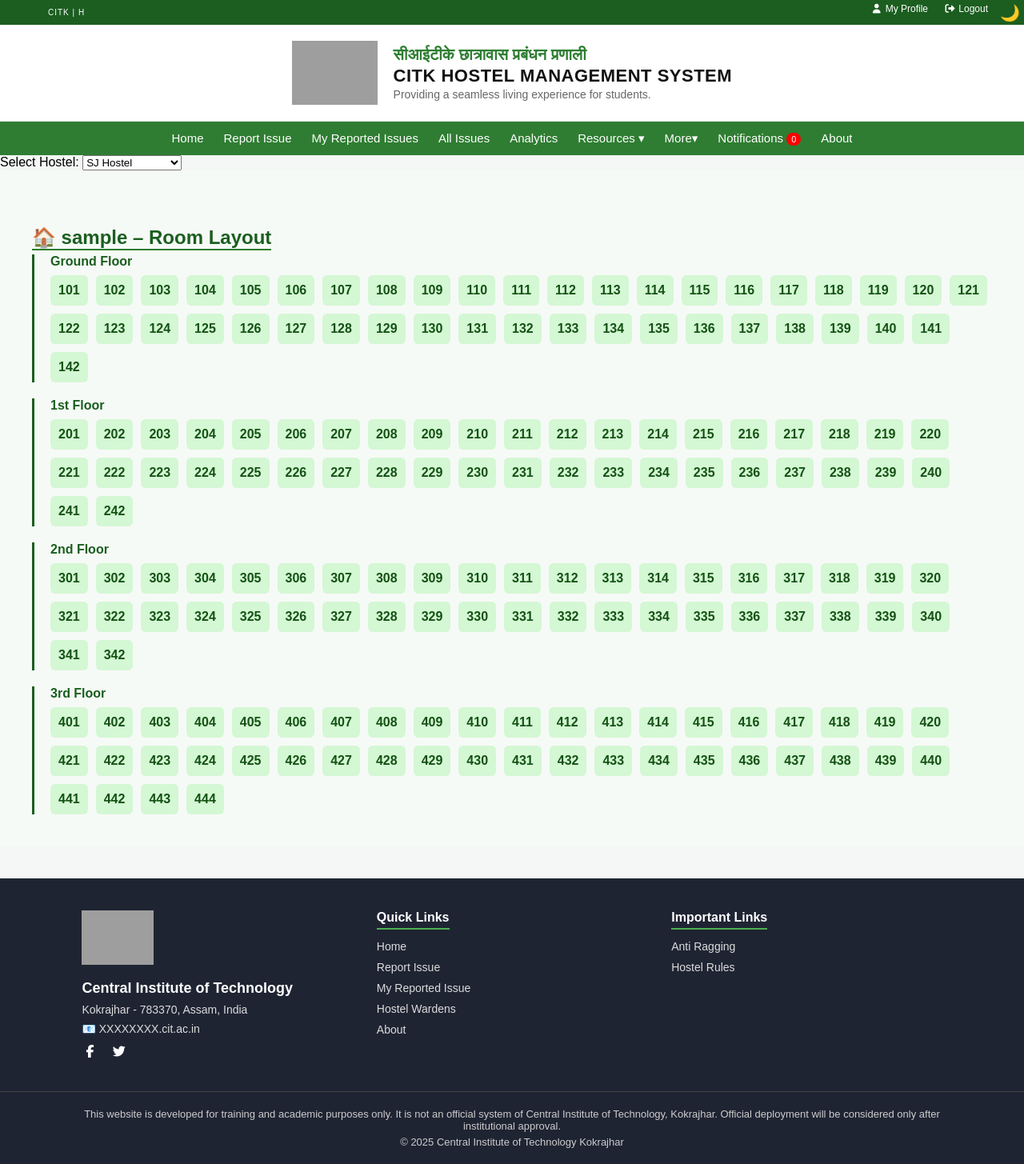
After one commit to itzsubham2006/CITK_HOSTEL_ISSUE_MANAGEMENT_SYSTEM, a Flask app: page /hostel_rooms in a window 1280 px wide. The commit adds this page. Shown: the whole page at 80% size. Run offline with Flask 3, Linux system fonts and the light colour scheme; the visitor is signed in with stand-in values (Sample User, id 1); data comes from the database, SQL or seed files in the repository; both versions use the stored data as it was after the commit; some libraries are stand-ins or nearby versions; grey boxes are pictures that could not be loaded.

Commit message:
warden can see hostel_rooms

```diff
--- a/app/routes/students_routes.py
+++ b/app/routes/students_routes.py
@@ -3,6 +3,7 @@ from flask import Blueprint, jsonify, render_template, flash, redirect, url_for,
 from flask_login import login_required, current_user
 from sqlalchemy import func
 from ..extensions import db
+from ..models.user import User
 from ..models.complaints import Complaint, ComplaintUpvote, HostelDiary
 from ..forms import ComplaintForm
 import os
@@ -388,3 +389,43 @@ def upload_profile_pic():
 @students_bp.route('/cube')
 def cube():
     return render_template("cube/index.html")
+
+
+
+@students_bp.route('/organizational_structure')
+def organizational_structure():
+    return render_template("publics/organizational_structure.html")
+
+
+# ---------------- HOSTEL ROOMS MAP ----------------
+# routes.py
+@students_bp.route("/hostel_rooms")
+@login_required
+def hostel_rooms():
+
+    if current_user.role == "student":
+        hostel = current_user.hostel
+    else:
+        hostel = request.args.get("hostel", current_user.hostel)
+
+    users = User.query.filter_by(hostel=hostel).all()
+
+    ROOM_CAPACITY = 2
+
+    room_map = {}
+    for u in users:
+        room_map.setdefault(str(u.room_no), []).append({
+            "name": u.username,
+            "email": u.email,
+            "id": u.id
+        })
+
+    is_staff = current_user.role in ["admin", "warden"]
+
+    return render_template(
+        "admin/hostel_rooms.html",
+        hostel=hostel,
+        room_map=room_map,
+        is_staff=is_staff,
+        capacity=ROOM_CAPACITY
+    )
--- a/app/static/css/style.css
+++ b/app/static/css/style.css
@@ -350,7 +350,7 @@ input::placeholder {
 .welcome-section {
     background: white;
     padding: 40px;
-    margin-top: 30px;
+    margin-top: 50px;
     width: 100%;
     border-radius: 8px;
     box-shadow: 0 4px 6px rgba(0,0,0,0.05);
@@ -843,7 +843,7 @@ input::placeholder {
     flex-wrap: wrap;
     padding: 40px 8%;
     gap: 30px;
-    margin-top: 130px;
+    margin-top: 40px;
 }
 
 
@@ -2346,3 +2346,302 @@ body.dark .facility-card {
     background: rgba(255,255,255,0.15);
     pointer-events: none;
 }
+
+
+
+
+
+/* ----------------------------------------organizational_structure---------------------------------- */
+.structure{
+    height: 30%;
+    width: 100vw;
+    margin: 50px auto 0px auto;
+}
+
+.structure h1{
+    text-align: center;
+    margin: 10px;
+    font-size: 38px;
+    font-weight: 100;
+    color: #2e7d32;
+}
+
+.structure h1::after {
+    content: "";
+    display: block;
+    width: 20%;
+    height: 3px;
+    background-color: #ff4d4d;
+    margin: 12px auto 0;
+    border-radius: 2px;
+
+}
+.structure_img{
+    display: flex;
+    justify-content: center;
+    align-items: center;
+    padding: 5%;
+}
+
+.structure_img img{
+    width: 100vw;
+
+}
+
+@media(max-width: 768px){
+
+.structure h1{
+    font-size: 18px;
+
+};
+.structure{
+    height: 20vh;
+    width: 100vw;
+}
+}
+
+
+
+
+
+
+/* -----------------------------hostel_rooms----------------------- */
+
+.hostel-map-section {
+  padding: 40px;
+  background: #f6faf6;
+}
+
+.section-title {
+  text-align: center;
+  color: #1b5e20;
+  margin-bottom: 30px;
+}
+
+.hostel-map {
+  display: flex;
+  align-items: flex-start;
+  gap: 40px;
+}
+
+.hostel-node {
+  background: #1b5e20;
+  color: white;
+  padding: 14px 22px;
+  border-radius: 8px;
+  font-weight: bold;
+  height: fit-content;
+}
+
+/* Floors */
+.floors-container {
+  display: flex;
+  flex-direction: column;
+  gap: 20px;
+}
+
+.floor {
+  border-left: 3px solid #1b5e20;
+  padding-left: 20px;
+}
+
+.floor-title {
+  font-weight: bold;
+  color: #1b5e20;
+  margin-bottom: 8px;
+}
+
+.rooms {
+  display: flex;
+  flex-wrap: wrap;
+  gap: 10px;
+}
+
+/* Rooms */
+.room {
+  padding: 10px;
+  border-radius: 6px;
+  cursor: pointer;
+  text-align: center;
+  font-weight: 600;
+}
+
+.room.empty {
+  background: #d4f7d4;
+  color: #145214;
+}
+
+.room-modal {
+  display: none;
+  position: fixed;
+  inset: 0;
+  background: rgba(0,0,0,.5);
+}
+
+.modal-content {
+  background: #fff;
+  margin: 10% auto;
+  padding: 20px;
+  width: 400px;
+  border-radius: 10px;
+}
+
+
+.add-btn {
+  margin-top: 10px;
+}
+.room.empty {
+  background: #d4f7d4;
+  color: #145214;
+}
+
+.room.occupied {
+  background: #fff3cd;
+  color: #856404;
+}
+
+.room.full {
+  background: #f7d4d4;
+  color: #7a1111;
+}
+
+
+
+
+
+/* ------------------- */
+
+.form-section {
+  max-width: 420px;
+  margin: 40px auto;
+  padding: 30px;
+  background: #f7faf7;
+  border-radius: 10px;
+}
+
+.form-section h2 {
+  text-align: center;
+  color: #1b5e20;
+}
+
+.info-box {
+  background: #e8f5e9;
+  padding: 10px;
+  margin-bottom: 15px;
+  border-radius: 6px;
+}
+
+.student-form label {
+  display: block;
+  margin-top: 10px;
+}
+
+.student-form input {
+  width: 100%;
+  padding: 8px;
+  margin-top: 4px;
+}
+
+.student-form button {
+  width: 100%;
+  margin-top: 20px;
+  padding: 10px;
+  background: #1b5e20;
+  color: white;
+  border: none;
+  border-radius: 6px;
+  cursor: pointer;
+}
+
+
+
+
+/* ----------------------------- */
+
+.hostel-selector-section {
+  padding: 40px;
+  background: #f6faf6;
+  text-align: center;
+}
+
+.section-title {
+  color: #1b5e20;
+  margin-bottom: 5px;
+}
+
+.section-subtitle {
+  color: #4e7c50;
+  margin-bottom: 30px;
+}
+
+.hostel-grid {
+  display: grid;
+  grid-template-columns: repeat(auto-fit, minmax(220px, 1fr));
+  gap: 25px;
+  max-width: 900px;
+  margin: auto;
+}
+
+.hostel-card {
+  background: white;
+  border: 2px solid #c8e6c9;
+  padding: 30px 20px;
+  border-radius: 12px;
+  text-decoration: none;
+  color: #1b5e20;
+  transition: all 0.25s ease;
+  position: relative;
+}
+
+.hostel-card:hover {
+  transform: translateY(-6px);
+  box-shadow: 0 10px 25px rgba(0,0,0,0.1);
+  border-color: #1b5e20;
+}
+
+.hostel-card h3 {
+  margin-bottom: 12px;
+}
+
+/* Badges */
+.badge {
+  display: inline-block;
+  padding: 5px 12px;
+  border-radius: 20px;
+  font-size: 12px;
+  font-weight: bold;
+}
+
+.badge.boys {
+  background: #e3f2fd;
+  color: #0d47a1;
+}
+
+.badge.girls {
+  background: #fce4ec;
+  color: #880e4f;
+}
+
+/* Access denied */
+.access-denied {
+  text-align: center;
+  padding: 60px;
+  color: #b71c1c;
+}
+
+
+
+.hostel-switcher {
+  margin: 15px 0;
+}
+
+.hostel-switcher select {
+  padding: 6px 10px;
+  border-radius: 6px;
+  border: 1px solid #2e7d32;
+}
+
+#closeModal{
+  font-size: 28px;
+  cursor: pointer;
+}
--- /dev/null
+++ b/app/static/js/analytics.js
@@ -0,0 +1,98 @@
+document.addEventListener("DOMContentLoaded", () => {
+
+  /* COUNT-UP ANIMATION */
+  document.querySelectorAll(".count").forEach(el => {
+    const target = +el.dataset.value;
+    let current = 0;
+    const step = Math.max(1, target / 40);
+
+    const timer = setInterval(() => {
+      current += step;
+      if (current >= target) {
+        el.textContent = target;
+        clearInterval(timer);
+      } else {
+        el.textContent = Math.floor(current);
+      }
+    }, 25);
+  });
+
+  /* STATUS DONUT */
+  const sc = document.getElementById("statusChart");
+  new Chart(sc, {
+    type: "doughnut",
+    data: {
+      labels: ["Pending", "In Progress", "Resolved"],
+      datasets: [{
+        data: [
+          sc.dataset.pending,
+          sc.dataset.inprogress,
+          sc.dataset.resolved
+        ],
+        backgroundColor: ["#fb923c", "#38bdf8", "#22c55e"],
+        cutout: "72%",
+        borderWidth: 0
+      }]
+    },
+    options: {
+      plugins: {
+        legend: {
+          position: "top",
+          labels: { color: "#e5e7eb", boxWidth: 10 }
+        }
+      }
+    }
+  });
+
+  /* CATEGORY BAR */
+  const cc = document.getElementById("categoryChart");
+  new Chart(cc, {
+    type: "bar",
+    data: {
+      labels: JSON.parse(cc.dataset.categories),
+      datasets: [{
+        data: JSON.parse(cc.dataset.counts),
+        backgroundColor: "#38bdf8",
+        borderRadius: 6
+      }]
+    },
+    options: {
+      scales: {
+        x: { ticks: { color: "#9ca3af" }, grid: { display: false }},
+        y: { ticks: { color: "#9ca3af" }, grid: { color: "rgba(255,255,255,.05)" }}
+      },
+      plugins: { legend: { display: false } }
+    }
+  });
+
+  /* WEEKLY LINE (PREMIUM) */
+  const wc = document.getElementById("weeklyChart");
+  const ctx = wc.getContext("2d");
+
+  const gradient = ctx.createLinearGradient(0, 0, 0, 260);
+  gradient.addColorStop(0, "rgba(56,189,248,.35)");
+  gradient.addColorStop(1, "rgba(56,189,248,0)");
+
+  new Chart(wc, {
+    type: "line",
+    data: {
+      labels: JSON.parse(wc.dataset.labels),
+      datasets: [{
+        data: JSON.parse(wc.dataset.values),
+        borderColor: "#38bdf8",
+        backgroundColor: gradient,
+        fill: true,
+        tension: .4,
+        pointRadius: 3
+      }]
+    },
+    options: {
+      scales: {
+        x: { ticks: { color: "#9ca3af" }, grid: { display: false }},
+        y: { ticks: { color: "#9ca3af" }, grid: { color: "rgba(255,255,255,.05)" }}
+      },
+      plugins: { legend: { display: false } }
+    }
+  });
+
+});
--- /dev/null
+++ b/app/static/js/hostel_rooms.js
@@ -0,0 +1,45 @@
+document.addEventListener("DOMContentLoaded", () => {
+
+  const dataEl = document.getElementById("hostelData");
+  const roomMap = JSON.parse(dataEl.dataset.roomMap);
+  const isStaff = dataEl.dataset.isStaff === "true";
+  const capacity = parseInt(dataEl.dataset.capacity);
+
+  const modal = document.getElementById("roomModal");
+  const modalTitle = document.getElementById("modalRoomTitle");
+  const modalContent = document.getElementById("modalContent");
+  const addBtn = document.getElementById("addStudentBtn");
+
+  document.querySelectorAll(".room").forEach(room => {
+    room.onclick = () => openRoom(room.dataset.room);
+  });
+
+  document.getElementById("closeModal").onclick = () => {
+    modal.style.display = "none";
+  };
+
+  function openRoom(roomNo) {
+    modalTitle.innerText = `Room ${roomNo}`;
+    const students = roomMap[roomNo] || [];
+
+    if (students.length) {
+      modalContent.innerHTML =
+        "<ul>" +
+        students.map(s => `<li>${s.name} (${s.email})</li>`).join("") +
+        "</ul>";
+    } else {
+      modalContent.innerHTML = "<p>Room is empty</p>";
+    }
+
+    if (isStaff && students.length < capacity) {
+      addBtn.style.display = "block";
+      addBtn.onclick = () => {
+        window.location.href = `/admin/add_student?room=${roomNo}`;
+      };
+    } else {
+      addBtn.style.display = "none";
+    }
+
+    modal.style.display = "block";
+  }
+});
--- /dev/null
+++ b/app/templates/admin/hostel_rooms.html
@@ -0,0 +1,69 @@
+{% extends "base.html" %}
+{% block content %}
+
+<form method="get" class="hostel-switch">
+  <label>Select Hostel:</label>
+  <select name="hostel" onchange="this.form.submit()">
+    {% for h in ["SJ","JD","BJ","SNM","Bakhungri","Gambari"] %}
+      <option value="{{ h }}" {{ "selected" if hostel == h }}>
+        {{ h }} Hostel
+      </option>
+    {% endfor %}
+  </select>
+</form>
+
+<div id="hostelData"
+     data-room-map='{{ room_map | tojson }}'
+     data-is-staff="{{ is_staff | lower }}"
+     data-capacity="{{ capacity }}">
+</div>
+
+<section class="hostel-map-section">
+  <h2 class="section-title">🏠 {{ hostel }} – Room Layout</h2>
+
+  <div class="floors-container">
+    {% for floor, start, end in [
+      ("Ground Floor", 101, 142),
+      ("1st Floor", 201, 242),
+      ("2nd Floor", 301, 342),
+      ("3rd Floor", 401, 444)
+    ] %}
+    <div class="floor">
+      <div class="floor-title">{{ floor }}</div>
+
+      <div class="rooms">
+        {% for room in range(start, end + 1) %}
+          {% set r = room|string %}
+          {% set count = room_map[r]|length if r in room_map else 0 %}
+
+          <div class="room
+              {% if count == 0 %}empty
+              {% elif count < capacity %}occupied
+              {% else %}full
+              {% endif %}"
+               data-room="{{ room }}">
+            {{ room }}
+          </div>
+
+        {% endfor %}
+      </div>
+    </div>
+    {% endfor %}
+  </div>
+</section>
+
+
+<!-- ROOM MODAL -->
+<div class="room-modal" id="roomModal">
+  <div class="modal-content">
+    <span class="close-btn" id="closeModal">×</span>
+    <h3 id="modalRoomTitle"></h3>
+    <div id="modalContent"></div>
+    <button id="addStudentBtn" class="add-btn"></button>
+  </div>
+</div>
+
+
+
+<script src="{{ url_for('static', filename='js/hostel_rooms.js') }}"></script>
+{% endblock %}
--- a/app/templates/auth/home.html
+++ b/app/templates/auth/home.html
@@ -61,7 +61,7 @@
 
                 <div class="about-text">
                     <p>
-                    The <strong>CITK Hostel Issue Management System</strong> is a centralized web-based
+                    The <strong>CITK Hostel Management System</strong> is a centralized web-based
                     platform developed to efficiently manage and resolve hostel-related issues at the
                     <strong>Central Institute of Technology, Kokrajhar (CITK)</strong>.
                     The system aims to improve communication between hostel residents and hostel
@@ -95,7 +95,7 @@
                 </p>
 
                 <p>
-                    The CITK Hostel Issue Management System reflects the institute’s commitment to
+                    The CITK Hostel Management System reflects the institute’s commitment to
                     digital transformation, efficient governance, and student welfare. It contributes
                     to creating a safer, cleaner, and more comfortable living environment for hostel
                     residents.
--- a/app/templates/base.html
+++ b/app/templates/base.html
@@ -77,8 +77,8 @@ document.addEventListener("DOMContentLoaded", function () {
                 <div class="logo-area">
                     <img src="{{ url_for('static', filename ='images/citk_logo.png')}}" alt="CITK Logo" class="main-logo">
                     <div class="title-text">
-                        <h1>केन्द्रीय प्रौद्योगिकी संस्थान कोकराझार</h1>
-                        <h2>CITK HOSTEL ISSUE MANAGEMENT SYSTEM</h2>
+                        <h1>सीआईटीके छात्रावास प्रबंधन प्रणाली</h1>
+                        <h2>CITK HOSTEL MANAGEMENT SYSTEM</h2>
                         <p>Providing a seamless living experience for students.</p>
                     </div>
                 </div>
@@ -113,7 +113,7 @@ document.addEventListener("DOMContentLoaded", function () {
                     <h4>Hostel Resources</h4>
                     <ul>
                         <li><a href="#">Hostel Rules</a></li>
-                        <li><a href="{{ url_for('students.schedules')}}">Imp Schedules</a></li>
+                        <li><a href="{{ url_for('students.schedules')}}">Schedules</a></li>
                         <li><a href="#">Hostel Bodies</a></li>
                         <li><a href="{{ url_for('admin.hostel_wardens') }}">Hostel Wardens</a></li>
 
@@ -146,7 +146,9 @@ document.addEventListener("DOMContentLoaded", function () {
                     <ul>
 
                         <li><a href="#">Forms</a></li>
-                        <li><a href="#">Something </a></li>
+                         {% if current_user.role == 'admin' %}
+                        <li><a href="{{url_for('students.hostel_rooms')}}">Hostel Rooms </a></li>
+                        {% endif %}
                         <li><a href="{{url_for('diary.hostel_diaries')}}">Hostel Diaries</a></li>
 
 
@@ -157,7 +159,7 @@ document.addEventListener("DOMContentLoaded", function () {
                     <h4>Others</h4>
                     <div class="sp-mega-grid">
                         <a href="{{url_for('students.cube')}}">Fun games</a>
-                        <a href="#">Anti Ragging</a>
+                        <a href="{{url_for('students.organizational_structure')}}">Organizational Structure</a>
                         <a href="{{url_for('students.hostel_facility')}}">Hostel Facility</a>
                         <a href="#">Help</a>
 
--- a/app/templates/publics/about.html
+++ b/app/templates/publics/about.html
@@ -46,9 +46,6 @@
 
 
 
-    <main class="container2">
-            <section class="welcome-section"><h2>Our Hostels</h2></section>
-        </main>
 
 
         <div id="foto_2">
```
Also changed, not shown: app/templates/admin/add_student.html (added, +28 -0 lines), app/templates/admin/hostel_selector.html (added, +55 -0 lines), app/templates/publics/organizational_structure.html (added, +15 -0 lines), instance/database.db.
